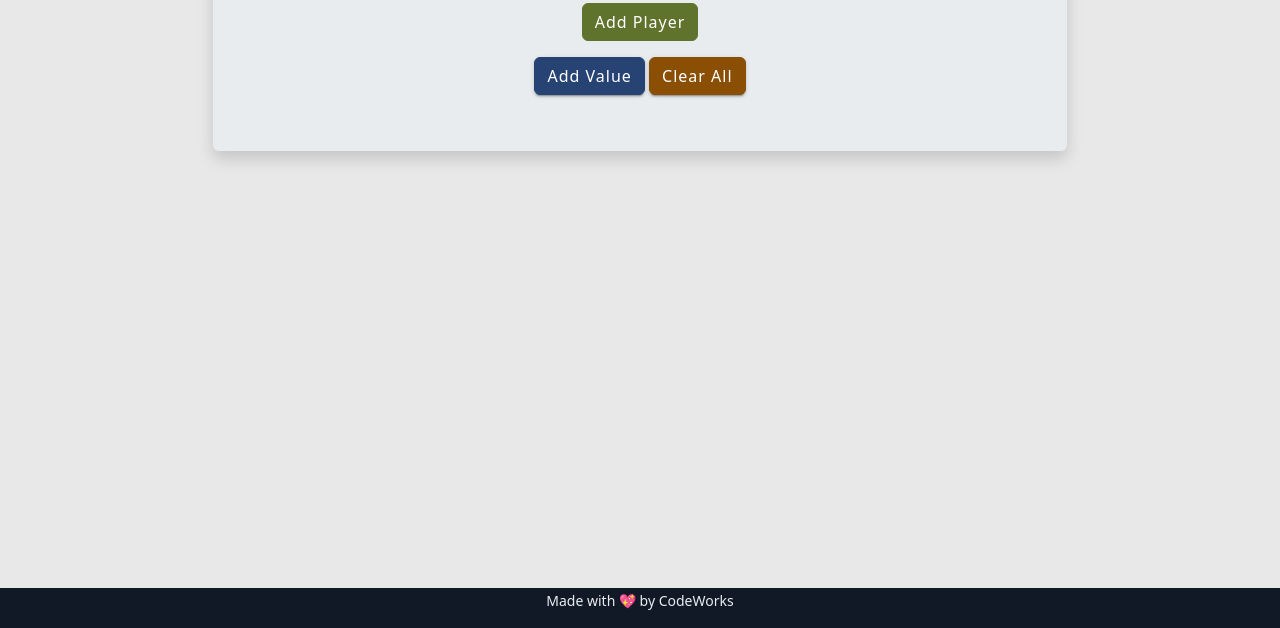
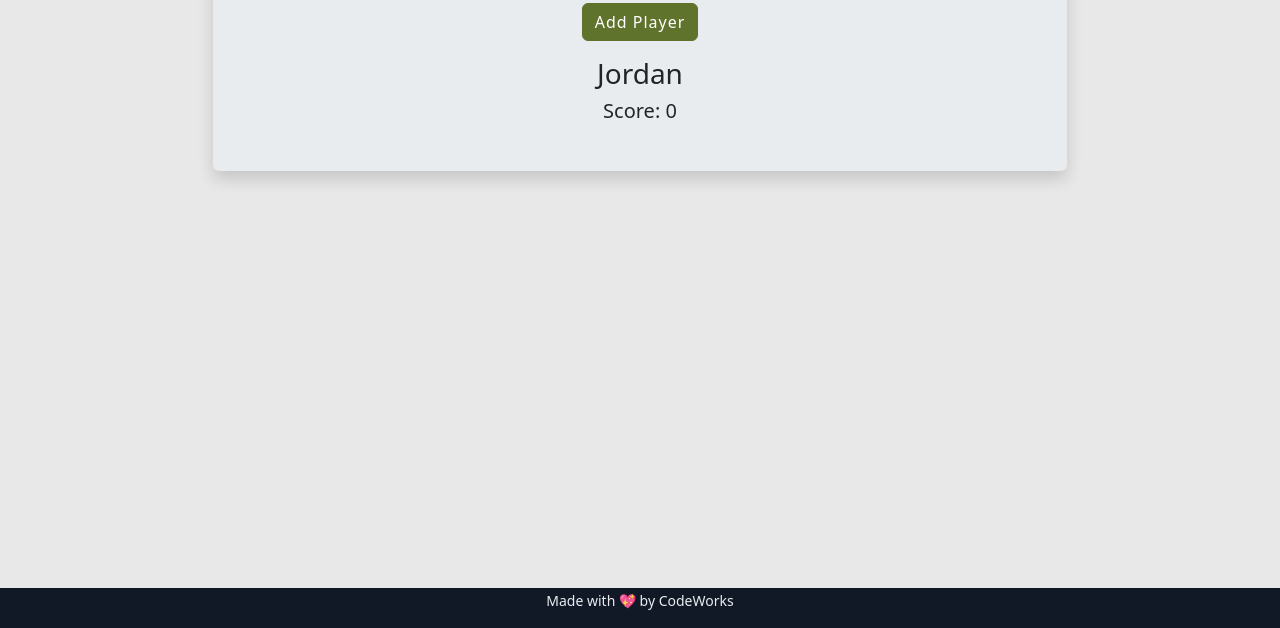
Before and after one commit to JordanLDiaz/game-night, a website with bundled scripts: page index.html in a window 1280 px wide. Shown: the part 172-800 px from the top of the page. Built offline with nearby package versions, Linux system fonts and the light colour scheme; a script that the page names is missing.

Commit message:
got rid of app

```diff
--- a/app/App.js
+++ b/app/App.js
@@ -2,7 +2,7 @@ import { PlayersController } from "./Controllers/PlayersController.js";
 import { ValuesController } from "./Controllers/ValuesController.js";
 
 class App {
-  valuesController = new ValuesController();
+  // valuesController = new ValuesController();
   playersController = new PlayersController();
 }
 
--- a/index.html
+++ b/index.html
@@ -34,15 +34,15 @@
         <div class="col-8 p-4 m-4 bg-light rounded mb-3 shadow text-center">
           <h1>GAME NIGHT</h1>
           <button class="btn btn-success">Add Player</button>
-          <div id="app">
-            <!-- NOTE players go here -->
-            <div class="text-center p-3">
-              <h3>Jordan</h3>
-              <h5>Score: <span>0</span></h5>
-            </div>
+          <!-- <div id="app"> -->
+          <!-- NOTE players go here -->
+          <div class="text-center p-3">
+            <h3>Jordan</h3>
+            <h5>Score: <span>0</span></h5>
           </div>
         </div>
       </div>
+    </div>
     </div>
   </main>
 
```
